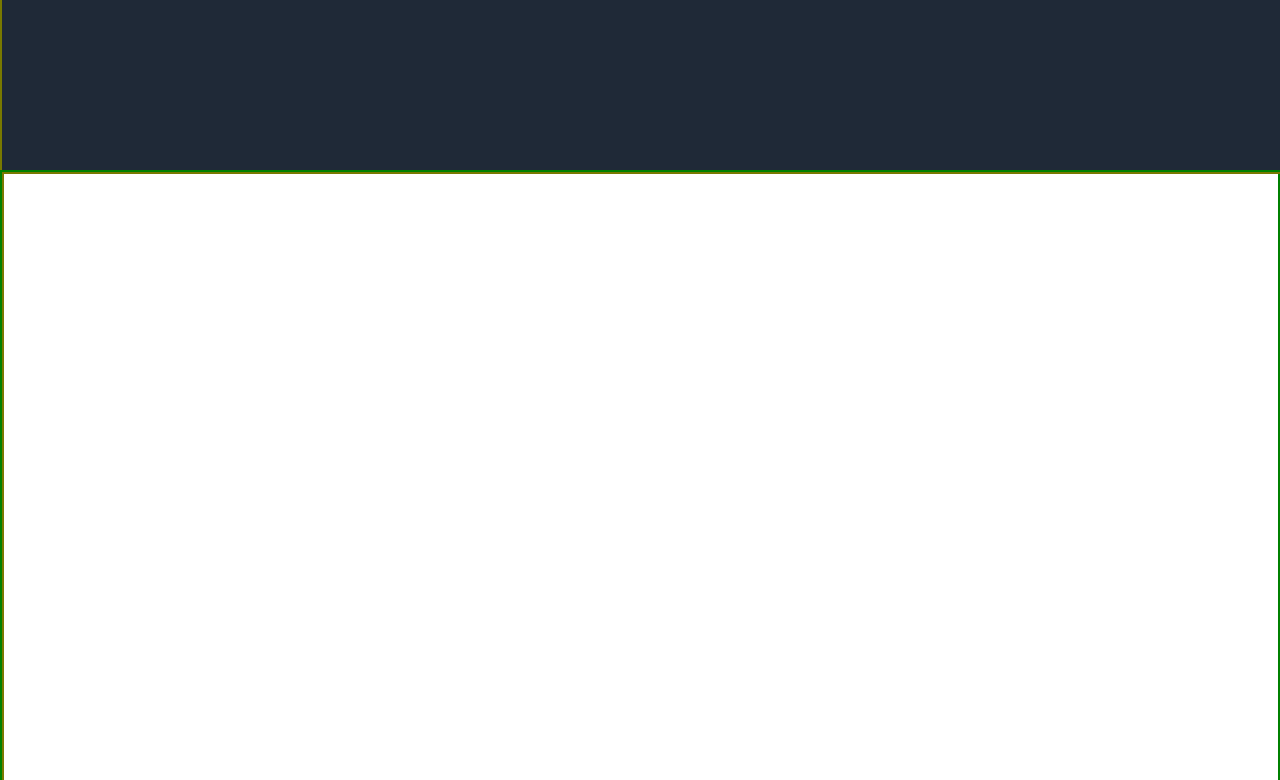
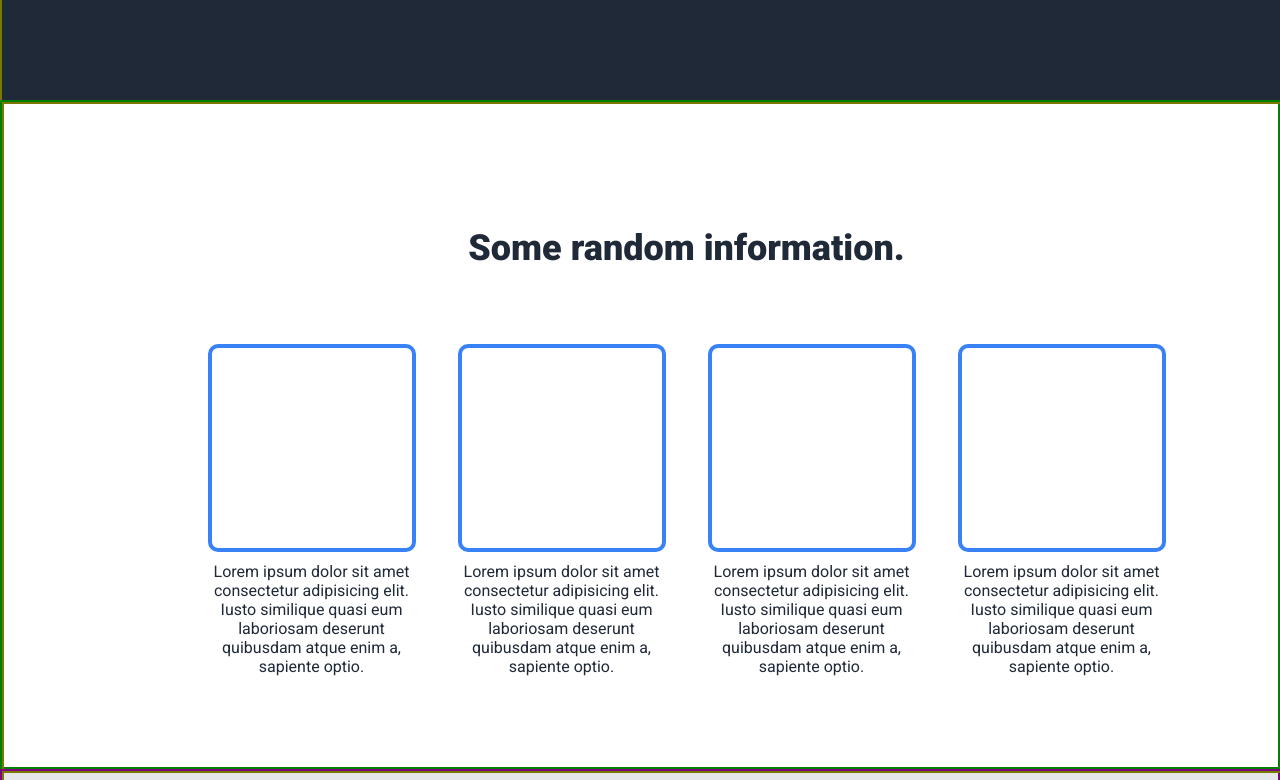
Before and after one commit to o11899nine/odin-landing-page, a plain HTML site: page index.html in a window 1280 px wide. Shown: the part 600-1380 px from the top of the page. Drawn offline with Linux system fonts and the light colour scheme.

Commit message:
Finish category section

```diff
--- a/index.html
+++ b/index.html
@@ -10,6 +10,7 @@
         <link rel="stylesheet" href="style.css">
     </head>
     <body>
+        <!-- HEADER -->
         <header class="header">
             <div class="section-container header-container">
                 <div class="header-logo">Header Logo</div>
@@ -22,6 +23,8 @@
                 </nav>
             </div>
         </header>
+
+        <!-- HERO SECTION -->
         <main class="hero-section">
             <div class="section-container">
                 <div class="hero-content">
@@ -35,8 +38,30 @@
 
             </div>
         </main>
+
+        <!-- CATEGORY SECTION -->
         <section class="category-section">
-            <div class="section-container"></div>
+            <div class="section-container category-container">
+                <h2 class="category-section-title">Some random information.</h2>
+                <div class="categories">
+                    <div class="card">
+                        <div class="card-image"></div>
+                        <div class="card-text">Lorem ipsum dolor sit amet consectetur adipisicing elit. Iusto similique quasi eum laboriosam deserunt quibusdam atque enim a, sapiente optio.</div>
+                    </div>
+                    <div class="card">
+                        <div class="card-image"></div>
+                        <div class="card-text">Lorem ipsum dolor sit amet consectetur adipisicing elit. Iusto similique quasi eum laboriosam deserunt quibusdam atque enim a, sapiente optio.</div>
+                    </div>
+                    <div class="card">
+                        <div class="card-image"></div>
+                        <div class="card-text">Lorem ipsum dolor sit amet consectetur adipisicing elit. Iusto similique quasi eum laboriosam deserunt quibusdam atque enim a, sapiente optio.</div>
+                    </div>
+                    <div class="card">
+                        <div class="card-image"></div>
+                        <div class="card-text">Lorem ipsum dolor sit amet consectetur adipisicing elit. Iusto similique quasi eum laboriosam deserunt quibusdam atque enim a, sapiente optio.</div>
+                    </div>
+                </div>
+            </div>
         </section>
         <section class="quote-section">
             <div class="section-container"></div>
--- a/style.css
+++ b/style.css
@@ -28,11 +28,12 @@ a {
 
 .header {
     height: 70px;
+    width: 100%;
     background-color: #1F2937;
-    padding: 0px 20px;
+    position: fixed;
 }
 
-.section-container.header-container {
+.header-container {
     justify-content: space-between;
 }
 
@@ -102,6 +103,7 @@ a {
     font-weight: 600;
     border-radius: 5px;
     padding: 10px 30px;
+    align-self: flex-end;
 }
 
 .hero-image {
@@ -113,15 +115,59 @@ a {
     background-size: cover;
 }
 
+/* CATEGORY SECTION */
+.category-section {
+    height: 665px;
+    border: 2px solid green;
+}
+
+.category-container {
+    flex-direction: column;
+    justify-content: center;
+}
+
+.category-section-title {
+    font-size: 36px;
+    font-weight: 900;
+    color: #1F2937;
+    margin-bottom: 75px;
+}
+
+.categories {
+    display: flex;
+    gap: 50px;
+}
+
+.card {
+    width: 200px;
+    display: flex;
+    flex-direction: column;
+    align-items: center;
+    text-align: center;
+}
+
+.card-image {
+    border: 4px solid #3882f6;
+    border-radius: 10px;
+    height: 200px;
+    width: 200px;
+    margin-bottom: 10px;
+}
+
+.card-text {
+    color: #1F2937;
+}
 
 
 
 
 
-.category-section {
-    height: 665px;
-    border: 2px solid green;
-}
+
+
+
+
+
+
 
 .quote-section {
     height: 570px;
```
